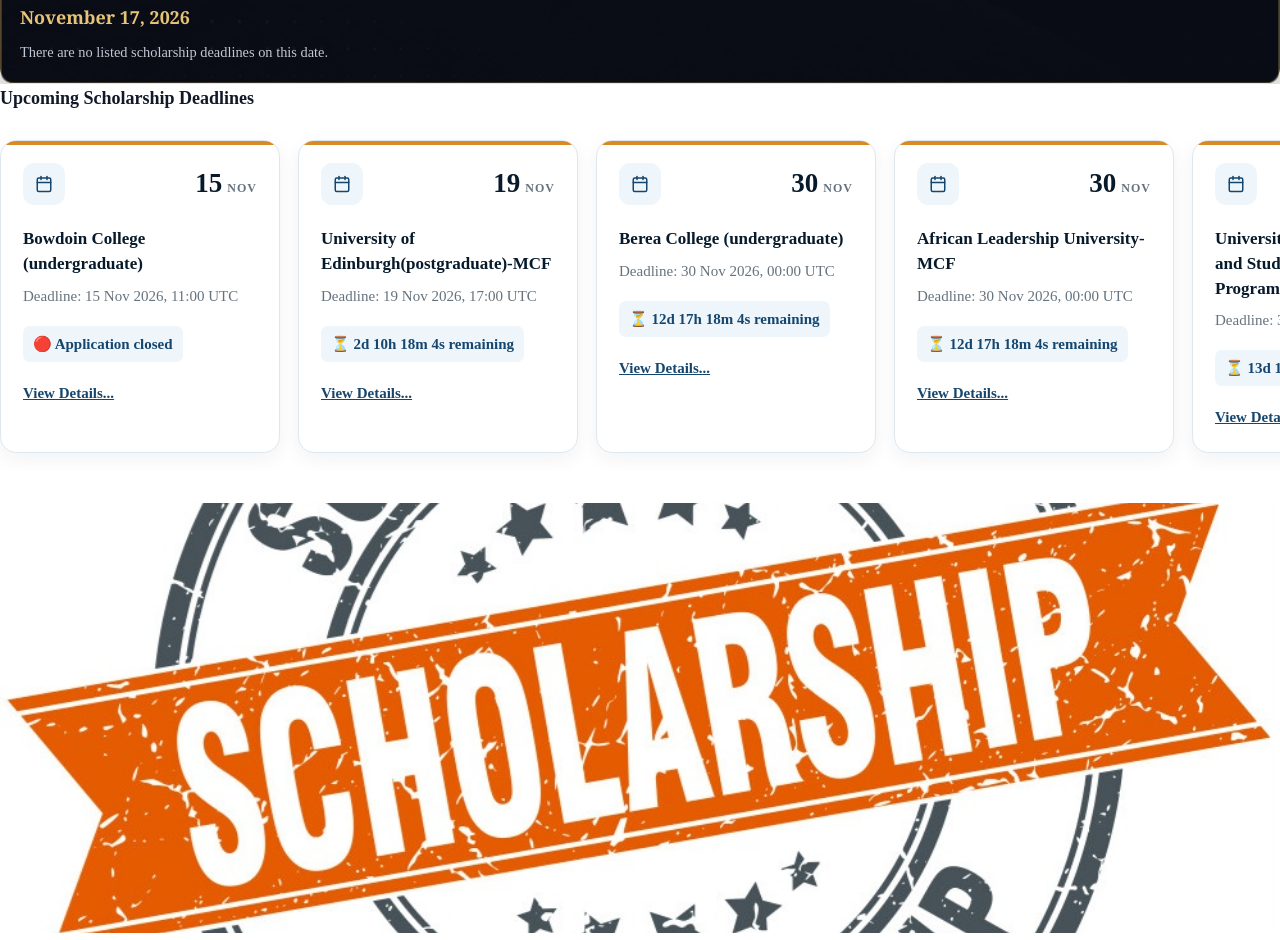
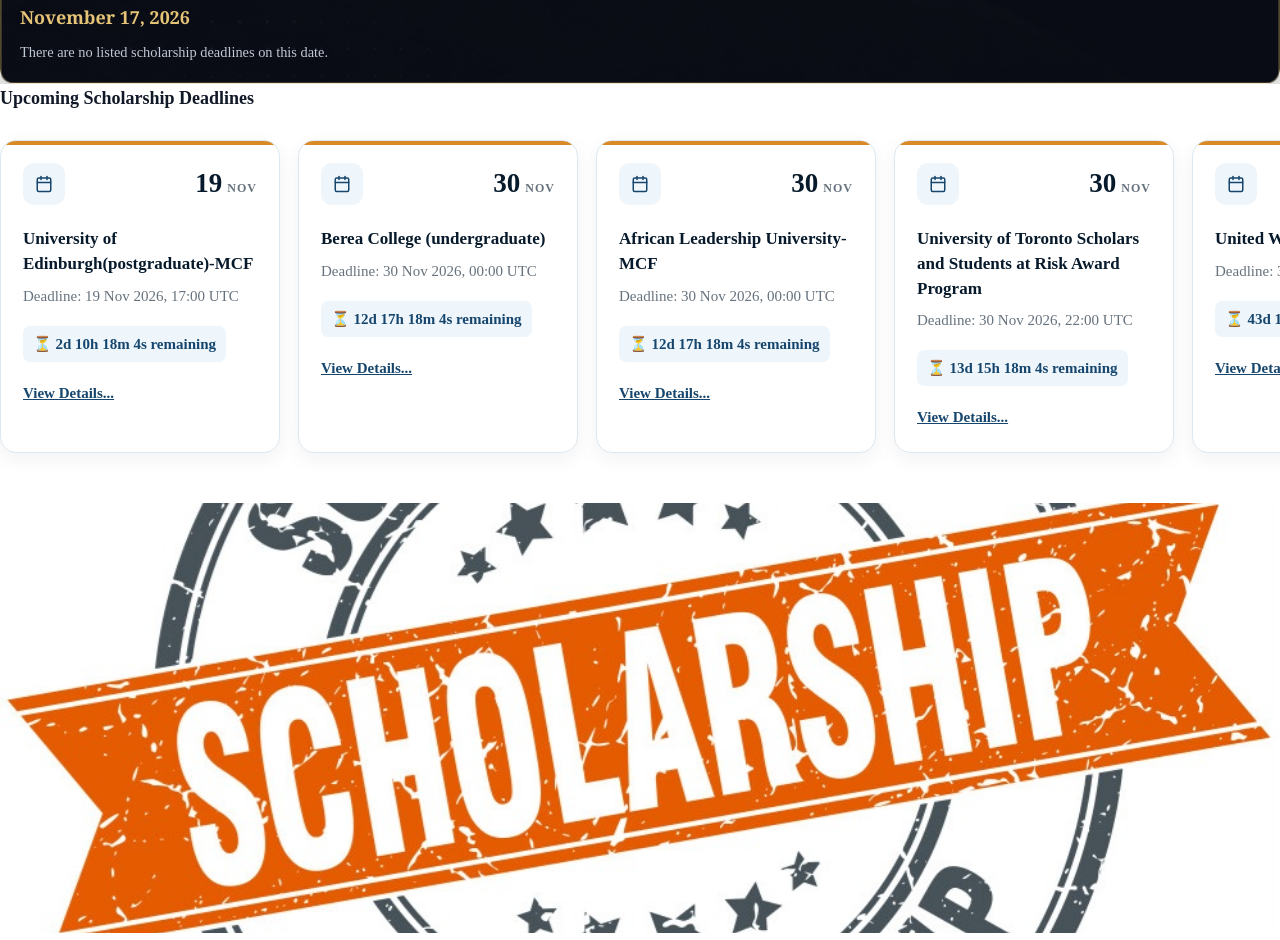
Before and after one commit to Rebeccamagiar04/My_Web_Project-, a plain HTML site: page resources.html in a window 1280 px wide. Shown: the part 1238-2178 px from the top of the page. Drawn offline with Linux system fonts and the light colour scheme; no server answers.

Commit message:
Remove Bowdoin College deadline card
Removed the deadline card for Bowdoin College, including its date, title, and countdown.

```diff
--- a/resources.html
+++ b/resources.html
@@ -292,36 +292,6 @@ href="resources.css">
 </div>
 
 <div class="deadlines-grid">
-
-<div class="deadline-card">
-
-<div class="deadline-date">
-
-<div class="date-icon">
-<svg width="18" height="18" viewBox="0 0 24 24" fill="none" stroke="currentColor" stroke-width="2" stroke-linecap="round" stroke-linejoin="round"><rect x="3" y="4" width="18" height="18" rx="2" ry="2"/><line x1="16" y1="2" x2="16" y2="6"/><line x1="8" y1="2" x2="8" y2="6"/><line x1="3" y1="10" x2="21" y2="10"/></svg>
-</div>
-
-<div class="date-text">
-<div class="day">15</div>
-<div class="month">Nov</div>
-</div>
-
-</div>
-
-<div class="deadline-title">Bowdoin College (undergraduate)</div>
-
-<div class="deadline">
-    Deadline: 15 Nov 2026, 11:00 UTC
-</div>
-
-<div class="countdown" data-deadline="2026-11-15T11:00:00Z">
-    Calculating...
-</div>
-  <div>
-<a href="scholarship-details.html?id=bowdoin">View Details...</a>
-  </div>
-
-</div>
 
       <div class="deadline-card">
 
```
